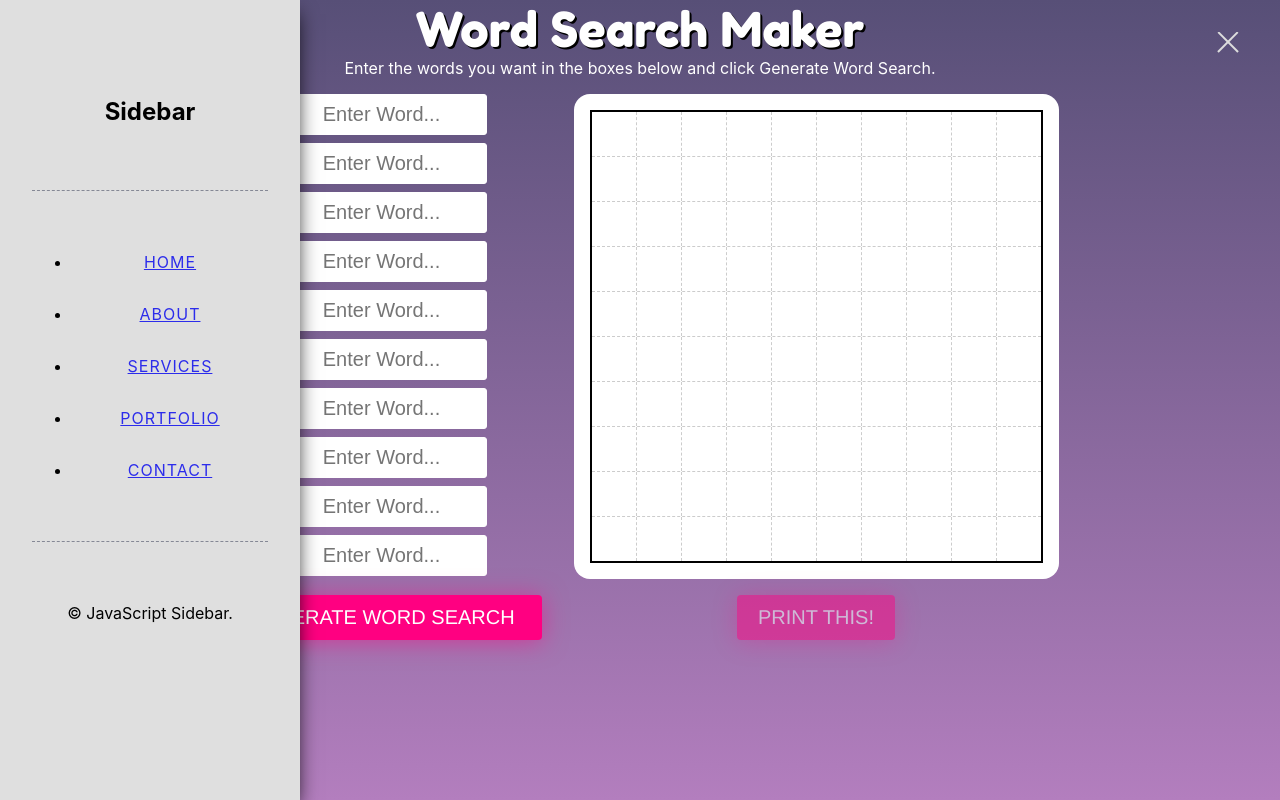
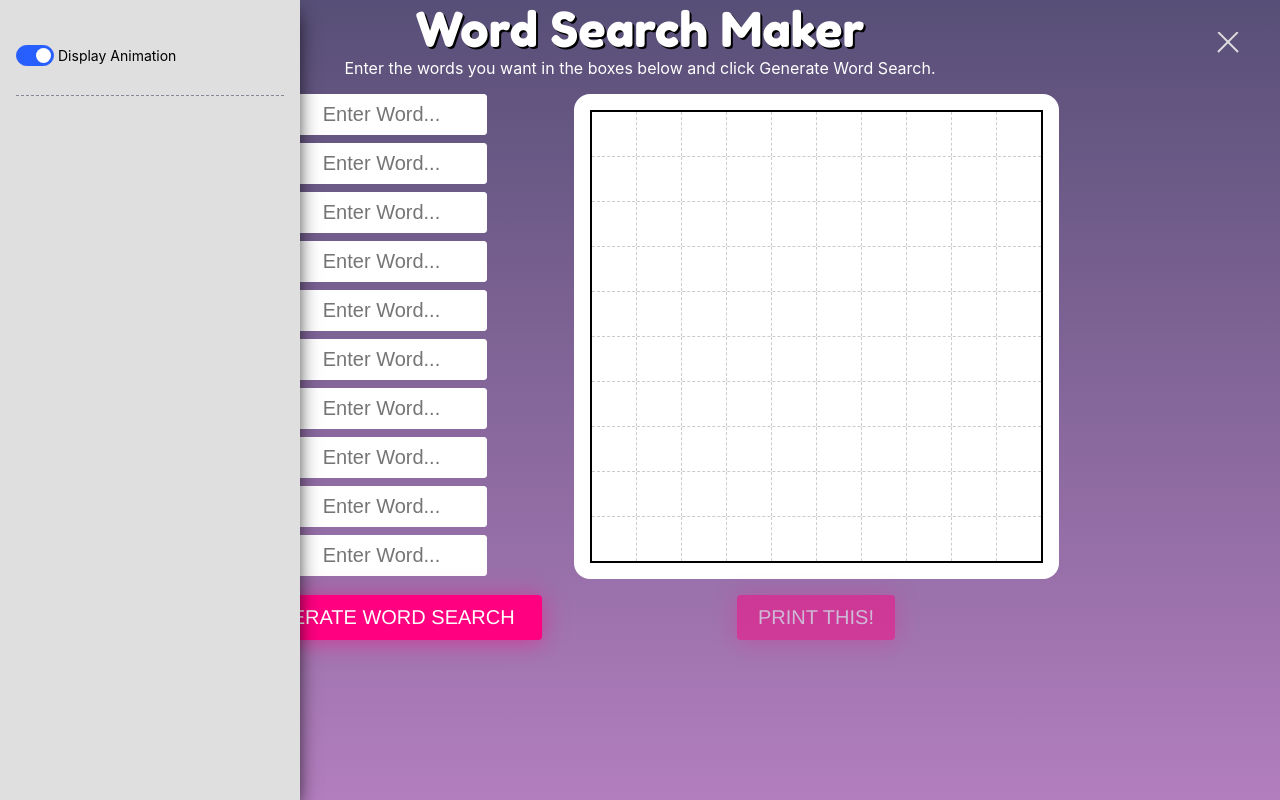
Before and after one commit to palpable81/word-search-maker, a React (Create React App) app: page / in a window 1280 px wide. Both pictures are taken after a click on the element 1227 px from the left and 42 px from the top of the page. Built offline with nearby package versions, Linux system fonts and the light colour scheme.

Commit message:
add switch to disable generation animation

```diff
--- a/src/app/App.css
+++ b/src/app/App.css
@@ -4,7 +4,7 @@
   --button-bg-active: #D9006D;
   --button-text-color: #ffffff;
   --sidebar-bg-color: #dfdfdf;
-  --sidebar-text-color: #858895;
+  --sidebar-border-color: #858895;
 }
 
 .button{
--- a/src/app/store.js
+++ b/src/app/store.js
@@ -1,10 +1,12 @@
 import { configureStore } from "@reduxjs/toolkit";
 import gridReducer from '../features/grid/gridSlice';
 import wordbankReducer from '../features/wordbank/wordbankSlice';
+import settingsReducer from '../features/settings/settingsSlice';
 
 export default configureStore({
   reducer: {
     grid: gridReducer,
     wordbank: wordbankReducer,
+    settings: settingsReducer,
   },
 });
--- a/src/components/header/Sidebar.jsx
+++ b/src/components/header/Sidebar.jsx
@@ -1,14 +1,23 @@
 import './sidebar.css';
 import { useEffect } from 'react';
+import { useSelector, useDispatch } from 'react-redux';
+import { toggleAnimation, selectDisplayAnimation } from '../../features/settings/settingsSlice';
 
 export default function Sidebar() {
+  const displayAnimation = useSelector(selectDisplayAnimation);
+  const dispatch = useDispatch();
 
   const handleOutsideClick = e => {
-    const sidebar = document.querySelector('#sidebar');
-    if (e.target.id !== 'sidebar' && e.target.className !== 'sidebar_toggler') {
+    if (e.target.id !== 'sidebar' && e.target.className !== 'sidebar_toggler' &&
+        e.target.className !== 'switch') {
+      const sidebar = document.querySelector('#sidebar');
       sidebar.classList.remove('show');
     }
   };
+
+  const handleGenerationAnimationClick = () => {
+    dispatch(toggleAnimation());
+  }
 
   useEffect(() => {
     window.addEventListener("click", handleOutsideClick);
@@ -19,30 +28,13 @@ export default function Sidebar() {
 
   return (
     <aside id="sidebar">
-      <div className="sidebar_content sidebar_head">
-          <h1>Sidebar</h1>
-      </div>
-
-      <div className="sidebar_content sidebar_body">
-          <nav className="side_navlinks">
-              <ul>
-                  <li><a href="#">Home</a></li>
-                  <li><a href="#">About</a></li>
-                  <li><a href="#">Services</a></li>
-                  <li><a href="#">Portfolio</a></li>
-                  <li><a href="#">Contact</a></li>
-              </ul>
-          </nav>
-      </div>
-
-      <div className="sidebar_content sidebar_foot">
-          <p>
-              &#169;
-              <script>
-                  document.write(new Date().getFullYear());
-              </script>
-              &#160;JavaScript Sidebar.
-          </p>
+      <div class="sidebar_content sidebar_body">
+        <ul>
+          <li>
+            <input id="displayAnimation" type="checkbox" class="switch" checked={displayAnimation} onClick={handleGenerationAnimationClick}/>
+            <label for="displayAnimation">Display Animation</label>
+          </li>
+        </ul>
       </div>
     </aside>
   );
--- a/src/components/header/sidebar.css
+++ b/src/components/header/sidebar.css
@@ -7,7 +7,7 @@
   max-width: 300px;
   width: 80%;
   height: 100%;
-  padding: 2rem;
+  padding: 1rem;
   background-color: var(--sidebar-bg-color);
   box-shadow: 0 10px 20px -4px #000;
   overflow-x: hidden;
@@ -29,34 +29,24 @@
 }
 
 .sidebar_content {
-  padding: 2.8rem 0;
+  padding: 0.8rem 0;
   pointer-events: none;
   /* so that the Sidebar does not get closed while clicking on sidebar_content */
+  text-align: left;
 }
 
-.sidebar_content a {
+.sidebar_content ul {
+  list-style-type: none;
+  padding-inline-start: 0;
+}
+
+.sidebar_content input {
   pointer-events: all;
   /* so that all the <a> inside sidebar_content are clickable */
 }
 
 .sidebar_body {
-  border-top: 1px dashed var(--sidebar-text-color);
-  border-bottom: 1px dashed var(--sidebar-text-color);
-}
-
-.side_navlinks ul {
-  display: grid;
-  gap: 2rem;
-}
-
-.side_navlinks li a {
-  text-transform: uppercase;
-  letter-spacing: 1px;
-  opacity: 0.8;
-}
-
-.side_navlinks a:hover {
-  opacity: 1;
+  border-bottom: 1px dashed var(--sidebar-border-color);
 }
 
 /*---- Sidebar-Toggler ----*/
@@ -104,3 +94,131 @@
 #sidebar.show + .sidebar_toggler span:last-child {
   transform: rotate(-45deg);
 }
+
+
+
+
+@supports (-webkit-appearance: none) or (-moz-appearance: none) {
+  input[type='checkbox'], input[type='radio'] {
+    --active: #275efe;
+    --active-inner: #fff;
+    --focus: 2px rgba(39, 94, 254, .3);
+    --border: #bbc1e1;
+    --border-hover: #275efe;
+    --background: #fff;
+    --disabled: #f6f8ff;
+    --disabled-inner: #e1e6f9;
+    -webkit-appearance: none;
+    -moz-appearance: none;
+    height: 21px;
+    outline: none;
+    display: inline-block;
+    vertical-align: top;
+    position: relative;
+    margin: 0;
+    cursor: pointer;
+    border: 1px solid var(--bc, var(--border));
+    background: var(--b, var(--background));
+    transition: background 0.3s, border-color 0.3s, box-shadow 0.2s;
+ }
+  input[type='checkbox']:after, input[type='radio']:after {
+    content: '';
+    display: block;
+    left: 0;
+    top: 0;
+    position: absolute;
+    transition: transform var(--d-t, 0.3s) var(--d-t-e, ease), opacity var(--d-o, 0.2s);
+ }
+  input[type='checkbox']:checked, input[type='radio']:checked {
+    --b: var(--active);
+    --bc: var(--active);
+    --d-o: 0.3s;
+    --d-t: 0.6s;
+    --d-t-e: cubic-bezier(0.2, 0.85, 0.32, 1.2);
+ }
+  input[type='checkbox']:disabled, input[type='radio']:disabled {
+    --b: var(--disabled);
+    cursor: not-allowed;
+    opacity: 0.9;
+ }
+  input[type='checkbox']:disabled:checked, input[type='radio']:disabled:checked {
+    --b: var(--disabled-inner);
+    --bc: var(--border);
+ }
+  input[type='checkbox']:disabled + label, input[type='radio']:disabled + label {
+    cursor: not-allowed;
+ }
+  input[type='checkbox']:hover:not(:checked):not(:disabled), input[type='radio']:hover:not(:checked):not(:disabled) {
+    --bc: var(--border-hover);
+ }
+  input[type='checkbox']:focus, input[type='radio']:focus {
+    box-shadow: 0 0 0 var(--focus);
+ }
+  input[type='checkbox']:not(.switch), input[type='radio']:not(.switch) {
+    width: 21px;
+ }
+  input[type='checkbox']:not(.switch):after, input[type='radio']:not(.switch):after {
+    opacity: var(--o, 0);
+ }
+  input[type='checkbox']:not(.switch):checked, input[type='radio']:not(.switch):checked {
+    --o: 1;
+ }
+  input[type='checkbox'] + label, input[type='radio'] + label {
+    font-size: 14px;
+    line-height: 21px;
+    display: inline-block;
+    vertical-align: top;
+    cursor: pointer;
+    margin-left: 4px;
+ }
+  input[type='checkbox']:not(.switch) {
+    border-radius: 7px;
+ }
+  input[type='checkbox']:not(.switch):after {
+    width: 5px;
+    height: 9px;
+    border: 2px solid var(--active-inner);
+    border-top: 0;
+    border-left: 0;
+    left: 7px;
+    top: 4px;
+    transform: rotate(var(--r, 20deg));
+ }
+  input[type='checkbox']:not(.switch):checked {
+    --r: 43deg;
+ }
+  input[type='checkbox'].switch {
+    width: 38px;
+    border-radius: 11px;
+ }
+  input[type='checkbox'].switch:after {
+    left: 2px;
+    top: 2px;
+    border-radius: 50%;
+    width: 15px;
+    height: 15px;
+    background: var(--ab, var(--border));
+    transform: translateX(var(--x, 0));
+ }
+  input[type='checkbox'].switch:checked {
+    --ab: var(--active-inner);
+    --x: 17px;
+ }
+  input[type='checkbox'].switch:disabled:not(:checked):after {
+    opacity: 0.6;
+ }
+  input[type='radio'] {
+    border-radius: 50%;
+ }
+  input[type='radio']:after {
+    width: 19px;
+    height: 19px;
+    border-radius: 50%;
+    background: var(--active-inner);
+    opacity: 0;
+    transform: scale(var(--s, 0.7));
+ }
+  input[type='radio']:checked {
+    --s: 0.5;
+ }
+}
--- a/src/components/wordbank/GenerateButton.jsx
+++ b/src/components/wordbank/GenerateButton.jsx
@@ -2,12 +2,17 @@ import { useSelector, useDispatch } from 'react-redux';
 import { setWordStatus, selectWordbank } from '../../features/wordbank/wordbankSlice';
 import { placeWord, fillRemainingSquares, clearGrid, setIsGenerating,
          selectFinished, selectIsGenerating } from '../../features/grid/gridSlice';
+import { selectDisplayAnimation } from '../../features/settings/settingsSlice';
 
 export default function GenerateButton() {
   const wordbank = useSelector(selectWordbank);
   const finished = useSelector(selectFinished);
   const isGenerating = useSelector(selectIsGenerating);
+  const displayAnimation = useSelector(selectDisplayAnimation);
   const dispatch = useDispatch();
+
+  let wordDelay = displayAnimation ? 300 : 0;
+  let fillDelay = displayAnimation ? 600 : 0;
 
   const handleOnClick = () => {
     if(!isGenerating) {
@@ -31,7 +36,7 @@ export default function GenerateButton() {
         for(let i=0; i < sortedWords.length; i++) {
           const wordEntry = sortedWords[i];
 
-          await timer(300);
+          await timer(wordDelay);
           const result = dispatch(placeWord(wordEntry.word.replace(/ /g,'')));
           dispatch(setWordStatus({
             id: wordEntry.id,
@@ -41,7 +46,7 @@ export default function GenerateButton() {
           }));
 
           if(i === sortedWords.length - 1) {
-            await timer(600);
+            await timer(fillDelay);
             dispatch(fillRemainingSquares());
             dispatch(setIsGenerating(false));
           }
--- /dev/null
+++ b/src/features/settings/settingsSlice.js
@@ -0,0 +1,21 @@
+import { createSlice } from '@reduxjs/toolkit';
+
+const initialState = {
+  displayAnimation: true
+};
+
+const settingsSlice = createSlice({
+  name: 'settings',
+  initialState: initialState,
+  reducers: {
+    toggleAnimation: (state) => {
+      state.displayAnimation = !state.displayAnimation;
+    },
+  }
+});
+
+export const { toggleAnimation } = settingsSlice.actions;
+
+export const selectDisplayAnimation = (state) => state.settings.displayAnimation;
+
+export default settingsSlice.reducer;
```
